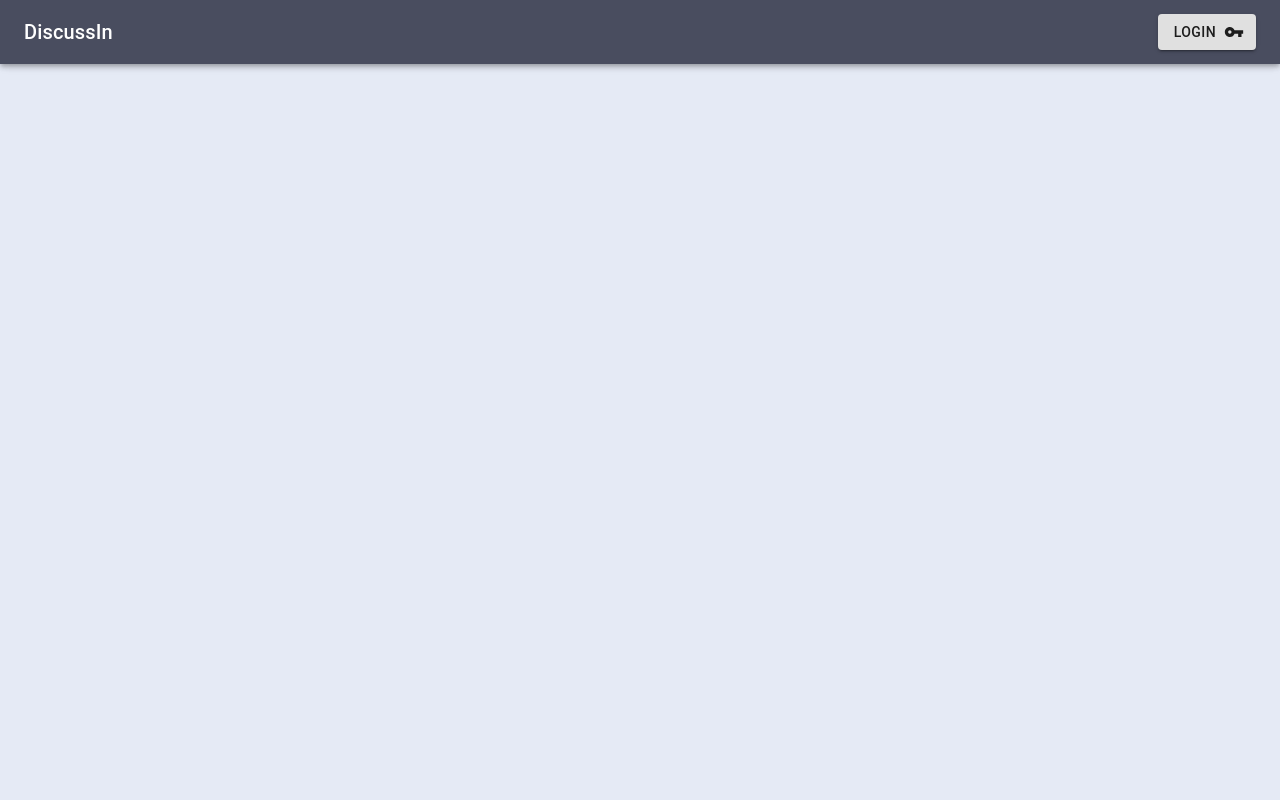
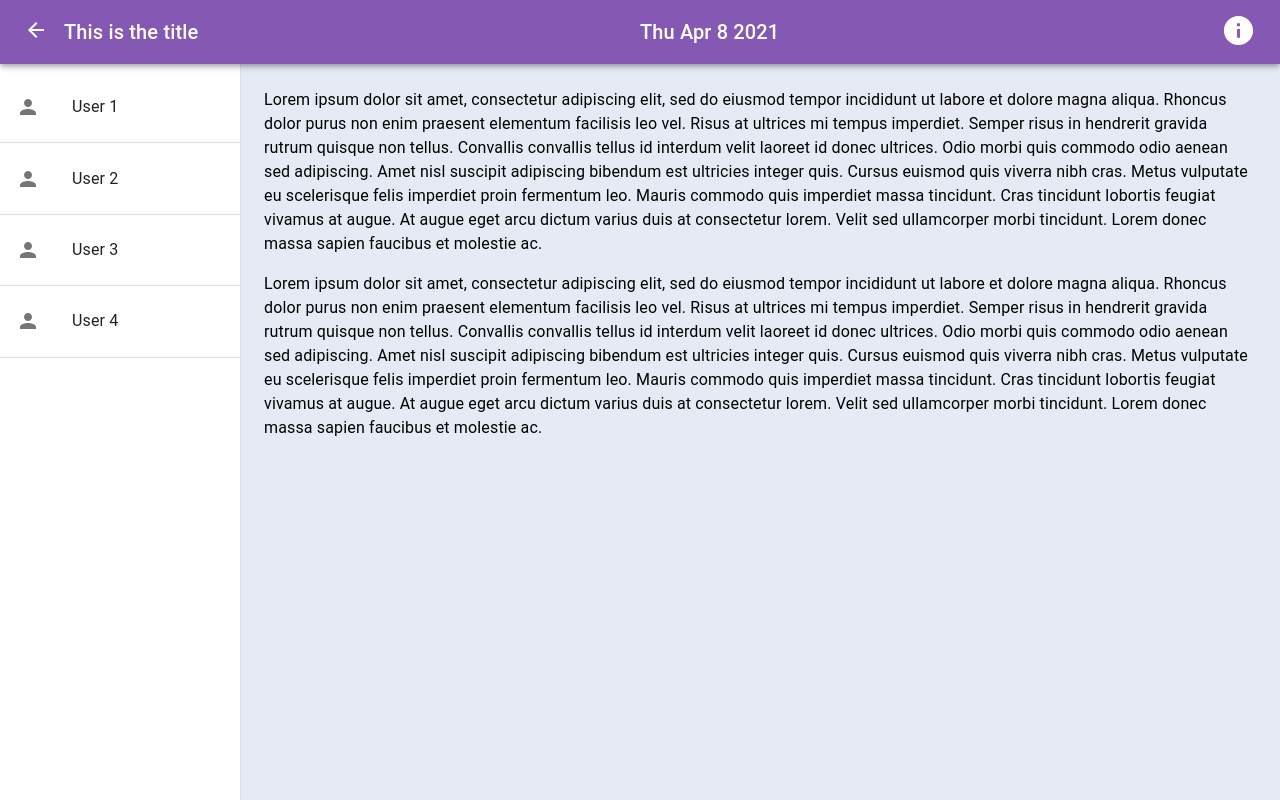
Before and after one commit to VirajJadhav/DiscussIn, a React (Create React App) app in the folder frontend/: page /join in a window 1280 px wide. Built offline with nearby package versions, Linux system fonts and the light colour scheme.

Commit message:
add / ui: basic room layout; minor changes

```diff
--- a/frontend/src/App.js
+++ b/frontend/src/App.js
@@ -1,5 +1,4 @@
-import { DashBoard, Login } from "./pages";
-import { NavBar } from "./components";
+import { DashBoard, Room, Login } from "./pages";
 import { BrowserRouter as Router, Route, Switch } from "react-router-dom";
 import { ThemeProvider } from "@material-ui/core";
 import theme from "./theme";
@@ -8,12 +7,16 @@ function App() {
   return (
     <ThemeProvider theme={theme}>
       <Router>
-        <NavBar />
         <Switch>
           <Route
             exact
             path="/"
             render={props => <DashBoard theme={theme.palette} {...props} />}
+          />
+          <Route
+            exact
+            path="/join"
+            render={props => <Room theme={theme.palette} {...props} />}
           />
           <Route exact path="/login" render={props => <Login {...props} />} />
         </Switch>
--- /dev/null
+++ b/frontend/src/components/RoomLayout/index.jsx
@@ -0,0 +1,121 @@
+import React from "react";
+import {
+  Drawer,
+  AppBar,
+  Toolbar,
+  List,
+  Typography,
+  Divider,
+  ListItem,
+  ListItemIcon,
+  ListItemText,
+  makeStyles,
+  Grid,
+} from "@material-ui/core";
+import {
+  Person,
+  ArrowBack as BackButton,
+  Info as InfoIcon,
+} from "@material-ui/icons";
+
+const drawerWidth = 240;
+
+const useStyles = makeStyles(theme => ({
+  root: {
+    display: "flex",
+  },
+  appBar: {
+    zIndex: theme.zIndex.drawer + 1,
+  },
+  drawer: {
+    width: drawerWidth,
+    flexShrink: 0,
+  },
+  drawerPaper: {
+    width: drawerWidth,
+  },
+  drawerContainer: {
+    overflow: "auto",
+  },
+  content: {
+    flexGrow: 1,
+    padding: theme.spacing(3),
+  },
+}));
+
+export default function RoomLayout({
+  children,
+  users,
+  title,
+  subTitle,
+  description,
+  createdAt,
+}) {
+  const classes = useStyles();
+
+  return (
+    <div className={classes.root}>
+      <AppBar position="fixed" className={classes.appBar}>
+        <Toolbar>
+          <div
+            style={{
+              marginRight: "1rem",
+            }}
+          >
+            <BackButton />
+          </div>
+          <Grid container justify="space-between" alignItems="center">
+            <Grid item>
+              <Typography variant="h6" noWrap>
+                {title}
+              </Typography>
+            </Grid>
+            <Grid item>
+              <Typography variant="h6" noWrap>
+                {createdAt}
+              </Typography>
+            </Grid>
+            <Grid item>
+              <InfoIcon fontSize="large" />
+            </Grid>
+          </Grid>
+        </Toolbar>
+      </AppBar>
+      <Drawer
+        className={classes.drawer}
+        variant="permanent"
+        classes={{
+          paper: classes.drawerPaper,
+        }}
+      >
+        <Toolbar />
+        <div className={classes.drawerContainer}>
+          <List>
+            {users.map((text, index) => (
+              <div>
+                <ListItem
+                  style={{
+                    margin: "0.7rem 0 0.7rem 0",
+                  }}
+                  button
+                  key={text}
+                >
+                  <ListItemIcon>
+                    <Person />
+                  </ListItemIcon>
+                  <ListItemText primary={text} />
+                </ListItem>
+                <Divider />
+              </div>
+            ))}
+          </List>
+        </div>
+      </Drawer>
+      <main className={classes.content}>
+        <Toolbar />
+        <Typography paragraph>{children}</Typography>
+        <Typography paragraph>{children}</Typography>
+      </main>
+    </div>
+  );
+}
--- a/frontend/src/components/index.js
+++ b/frontend/src/components/index.js
@@ -1,2 +1,3 @@
 export { default as NavBar } from "./NavBar";
 export { default as RoomCard } from "./RoomCard";
+export { default as RoomLayout } from "./RoomLayout";
--- a/frontend/src/pages/Auth/Login/index.jsx
+++ b/frontend/src/pages/Auth/Login/index.jsx
@@ -1,4 +1,5 @@
 import React, { useState } from "react";
+import { NavBar } from "../../../components";
 import { Link } from "react-router-dom";
 import {
   Avatar,
@@ -53,6 +54,9 @@ export default function Login() {
   };
 
   return (
+    <div>
+      <NavBar />
+
       <Container component="main" maxWidth="xs">
         <div className={classes.paper}>
           <Avatar className={classes.avatar}>
@@ -113,5 +117,6 @@ export default function Login() {
           </form>
         </div>
       </Container>
+    </div>
   );
 }
--- a/frontend/src/pages/DashBoard/index.jsx
+++ b/frontend/src/pages/DashBoard/index.jsx
@@ -1,4 +1,5 @@
 import React, { Component } from "react";
+import { NavBar } from "../../components";
 
 class DashBoard extends Component {
   constructor(props) {
@@ -8,6 +9,7 @@ class DashBoard extends Component {
   render() {
     return (
       <div>
+        <NavBar />
         <h1>Dashboard</h1>
       </div>
     );
--- /dev/null
+++ b/frontend/src/pages/Room/index.jsx
@@ -0,0 +1,45 @@
+import React, { Component } from "react";
+import { RoomLayout } from "../../components";
+
+class Room extends Component {
+  constructor(props) {
+    super(props);
+    this.state = {
+      users: ["User 1", "User 2", "User 3", "User 4"],
+      title: "This is the title",
+      subTitle: "This is the sub-title",
+      description: "This is the description",
+      createdAt: "Thu Apr 8 2021",
+    };
+  }
+  render() {
+    const { users, title, subTitle, description, createdAt } = this.state;
+    return (
+      <div>
+        <RoomLayout
+          users={users}
+          title={title}
+          subTitle={subTitle}
+          description={description}
+          createdAt={createdAt}
+        >
+          Lorem ipsum dolor sit amet, consectetur adipiscing elit, sed do
+          eiusmod tempor incididunt ut labore et dolore magna aliqua. Rhoncus
+          dolor purus non enim praesent elementum facilisis leo vel. Risus at
+          ultrices mi tempus imperdiet. Semper risus in hendrerit gravida rutrum
+          quisque non tellus. Convallis convallis tellus id interdum velit
+          laoreet id donec ultrices. Odio morbi quis commodo odio aenean sed
+          adipiscing. Amet nisl suscipit adipiscing bibendum est ultricies
+          integer quis. Cursus euismod quis viverra nibh cras. Metus vulputate
+          eu scelerisque felis imperdiet proin fermentum leo. Mauris commodo
+          quis imperdiet massa tincidunt. Cras tincidunt lobortis feugiat
+          vivamus at augue. At augue eget arcu dictum varius duis at consectetur
+          lorem. Velit sed ullamcorper morbi tincidunt. Lorem donec massa sapien
+          faucibus et molestie ac.
+        </RoomLayout>
+      </div>
+    );
+  }
+}
+
+export default Room;
--- a/frontend/src/pages/index.js
+++ b/frontend/src/pages/index.js
@@ -1,2 +1,3 @@
 export { default as DashBoard } from "./DashBoard";
 export { default as Login } from "./Auth/Login";
+export { default as Room } from "./Room";
```
Lines whose indentation alone changed are shown as unchanged.
